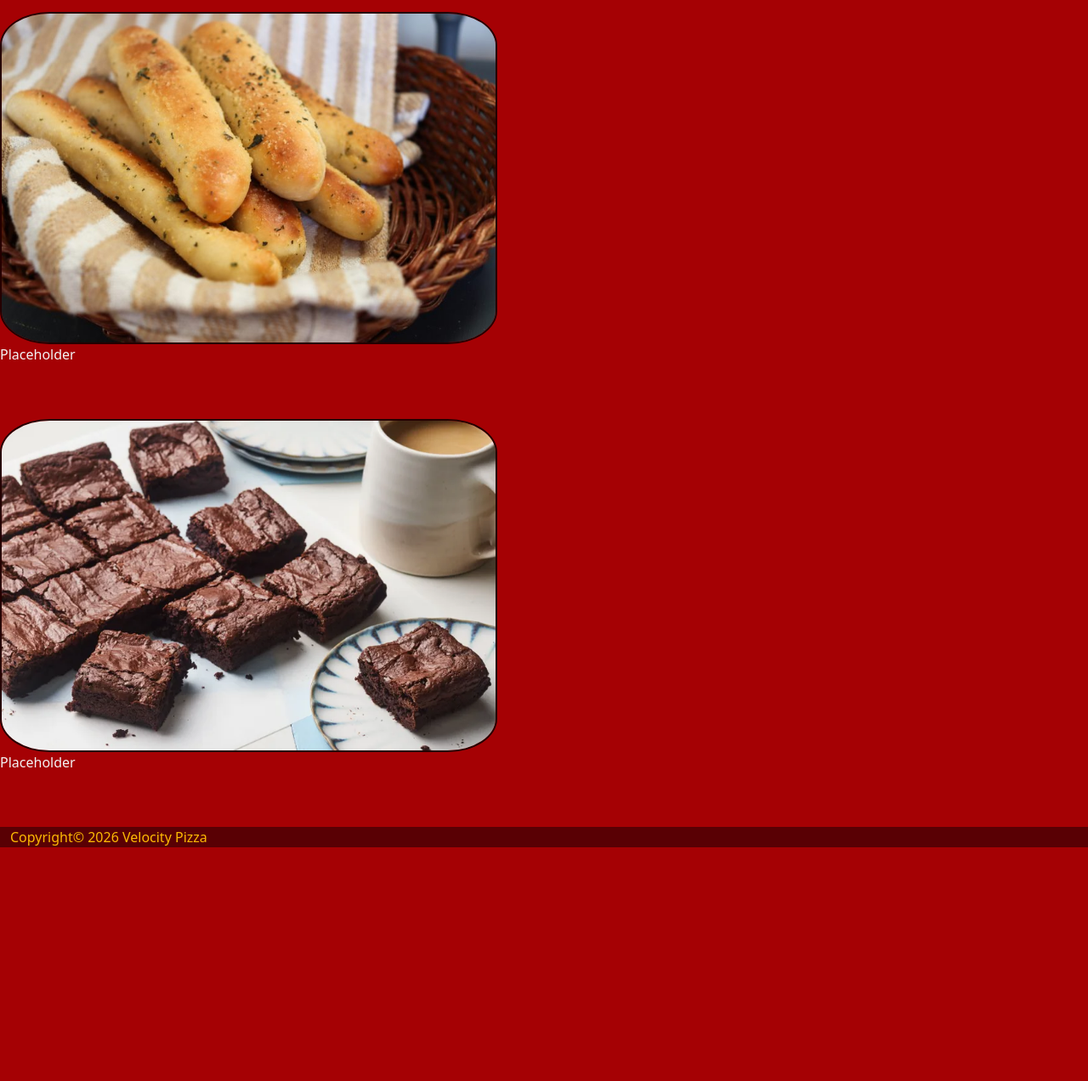
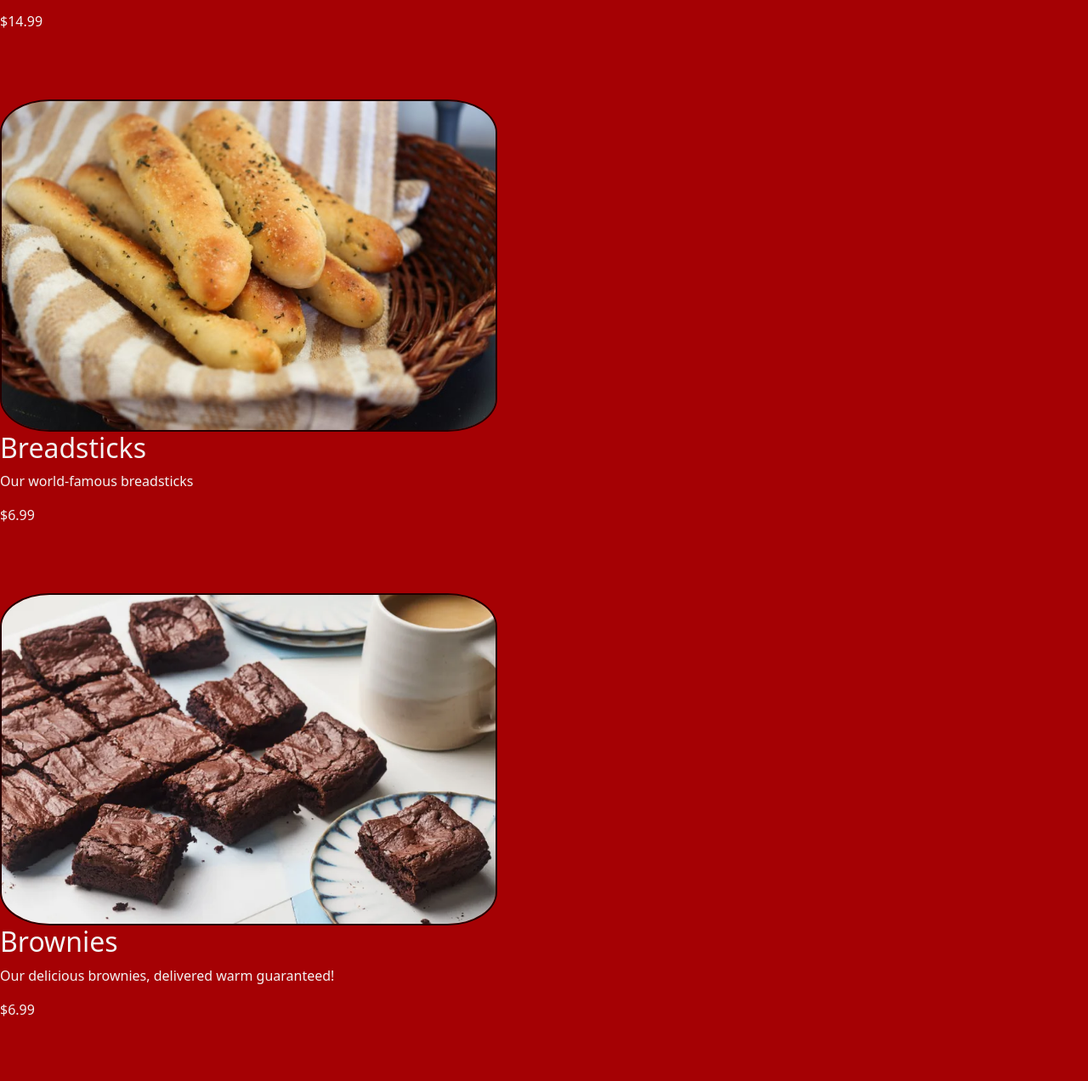
Before and after one commit to cdaultman/basic-business-website, a website: page menu.html in a window 1280 px wide. Shown: the part 703-1975 px from the top of the page at 85% size. Before the commit the page ends 1700 px from the top, so only its background shows below. Drawn offline with nearby package versions, Linux system fonts and the light colour scheme.

Commit message:
Finished menu page

```diff
--- a/menu.html
+++ b/menu.html
@@ -32,7 +32,15 @@
                 <img src="./images/pepperoni.jpg"/>
             </div>
             <div class="col-8 menu-txt">
-                Placeholder
+                <h2>
+                    Pepperoni Pizza
+                </h2>
+                <p>
+                    Our classic pepperoni pizza
+                </p>
+                <p>
+                    $14.99
+                </p>
             </div>
         </div>
         <div class="row menu-section">
@@ -40,7 +48,15 @@
                 <img src="./images/breadsticks.jpg"/>
             </div>
             <div class="col-8 menu-txt">
-                Placeholder
+                <h2>
+                    Breadsticks
+                </h2>
+                <p>
+                    Our world-famous breadsticks
+                </p>
+                <p>
+                    $6.99
+                </p>
             </div>
         </div>
         <div class="row menu-section">
@@ -48,7 +64,15 @@
                 <img src="./images/brownies.jpg"/>
             </div>
             <div class="col-8 menu-txt">
-                Placeholder
+                <h2>
+                    Brownies
+                </h2>
+                <p>
+                    Our delicious brownies, delivered warm guaranteed!
+                </p>
+                <p>
+                    $6.99
+                </p>
             </div>
         </div>
     </div>
```
